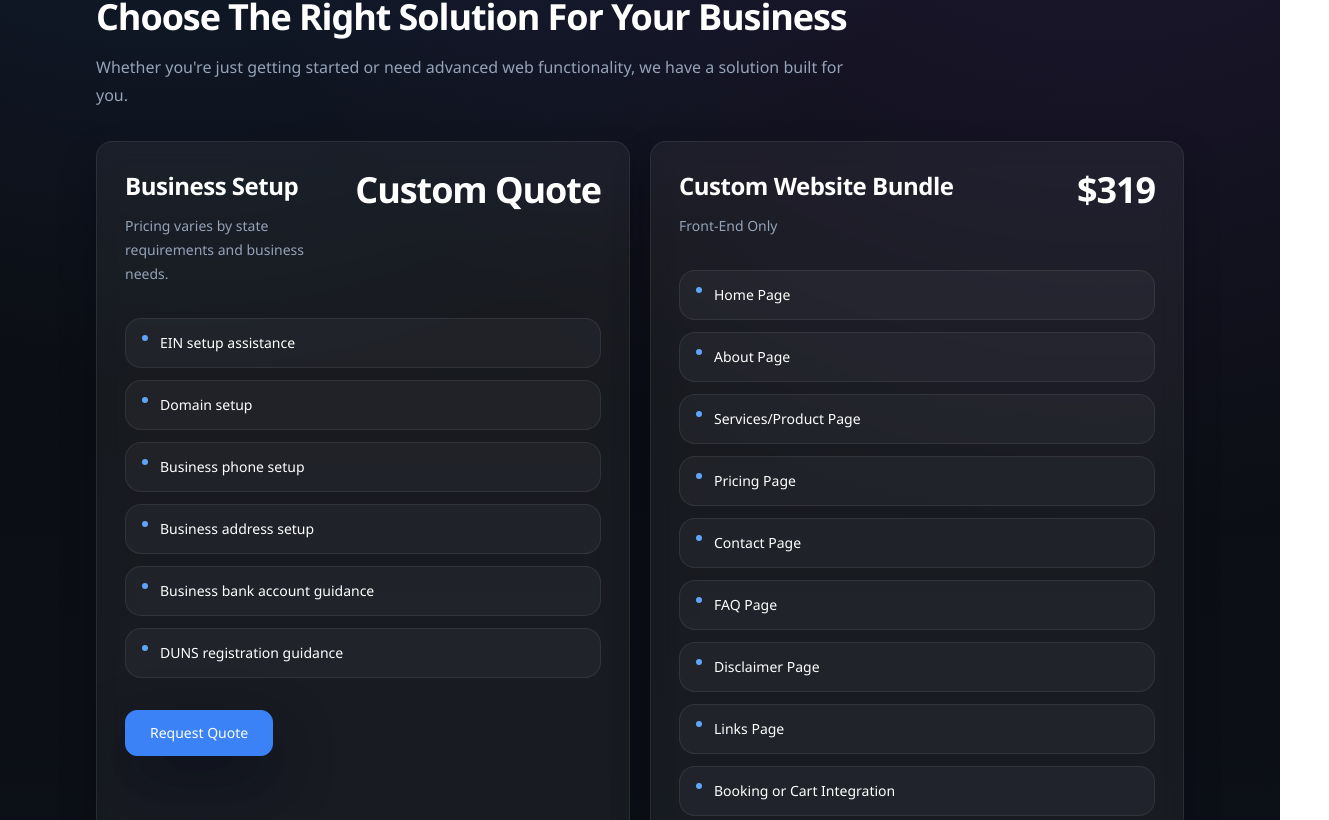
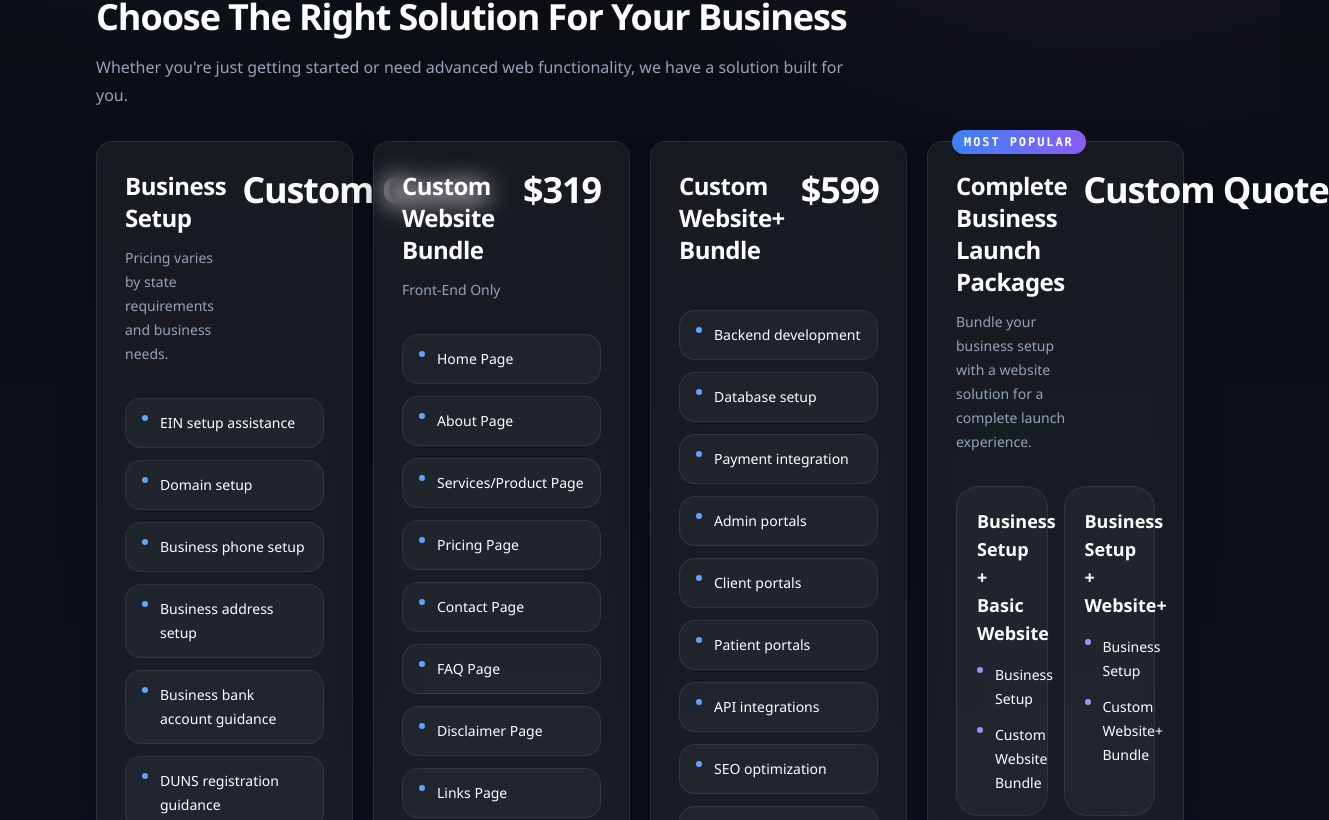
Before and after one commit to MySaaS1023/SS, a Next.js app: page / in a window 1280 px wide. Shown: the part 900-1720 px from the top of the page, 1329 px wide, since content can reach past the window. Built offline with nearby package versions, Linux system fonts and the light colour scheme.

Commit message:
Fix pricing card grid layout

```diff
--- a/app/page.tsx
+++ b/app/page.tsx
@@ -143,13 +143,13 @@ export default function HomePage() {
             </p>
           </div>
 
-          <div className="mt-8 grid gap-5 xl:grid-cols-2">
+          <div className="mt-8 grid gap-5 md:grid-cols-2 xl:grid-cols-4">
             {solutions.map((solution) => (
               <div
                 key={solution.title}
                 className={`glass-card relative flex h-full flex-col p-6 sm:p-7 transition duration-200 hover:-translate-y-1 ${
                   solution.featured
-                    ? "xl:col-span-2 border-[rgba(59,130,246,0.32)] shadow-[0_24px_52px_rgba(59,130,246,0.16)] ring-1 ring-[rgba(139,92,246,0.22)] xl:scale-[1.01]"
+                    ? "border-[rgba(59,130,246,0.32)] shadow-[0_24px_52px_rgba(59,130,246,0.16)] ring-1 ring-[rgba(139,92,246,0.22)]"
                     : "hover:border-[rgba(59,130,246,0.22)] hover:shadow-[0_18px_40px_rgba(59,130,246,0.1)]"
                 }`}
               >
```
